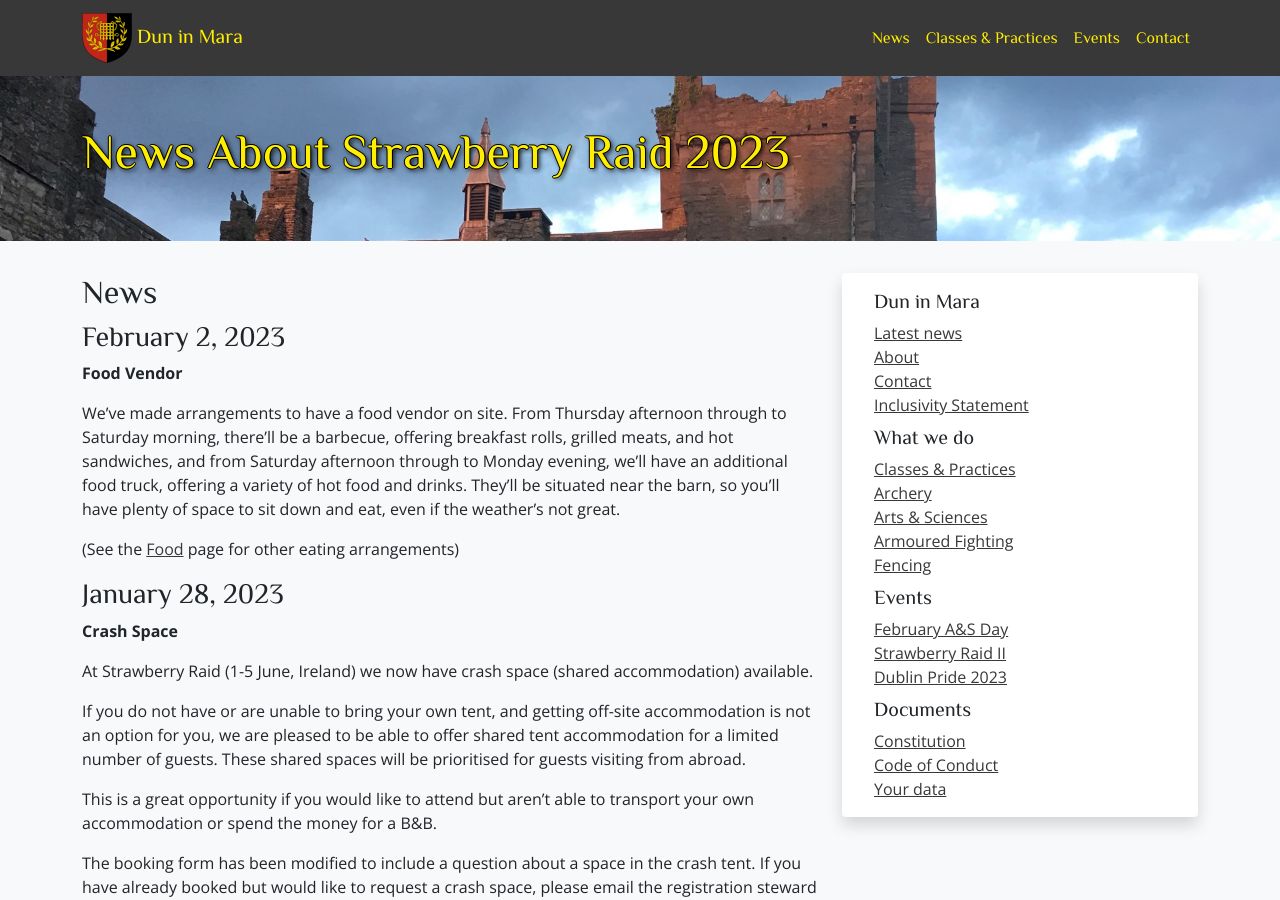
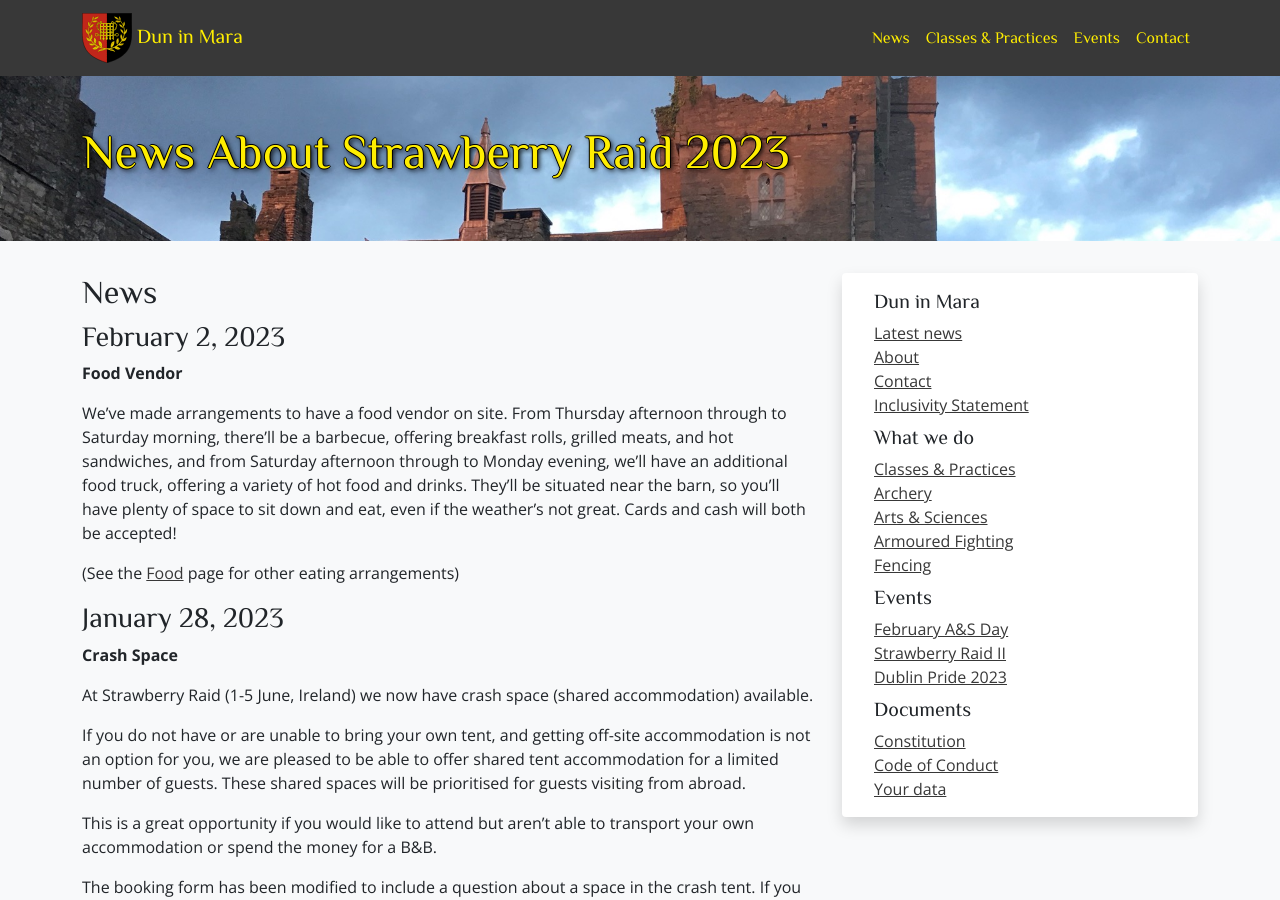
Before and after one commit to drachenwald/dun-in-mara, a Jekyll site: the page built from events/2023/strawberry-raid/news.md, in a window 1280 px wide and 900 px high. Built offline with Jekyll 4.4.1, drawn with Linux system fonts in a browser that asks for light colours; comment, search, counter and statistics services are not loaded.

Commit message:
Card & cash update

```diff
--- a/events/2023/strawberry-raid/news.md
+++ b/events/2023/strawberry-raid/news.md
@@ -10,7 +10,7 @@ excerpt: "1-5 June 2023. Sigginstown Castle, Co. Wexford, Ireland."
 
 **Food Vendor**
 
-We've made arrangements to have a food vendor on site. From Thursday afternoon through to Saturday morning, there'll be a barbecue, offering breakfast rolls, grilled meats, and hot sandwiches, and from Saturday afternoon through to Monday evening, we'll have an additional food truck, offering a variety of hot food and drinks. They'll be situated near the barn, so you'll have plenty of space to sit down and eat, even if the weather's not great.
+We've made arrangements to have a food vendor on site. From Thursday afternoon through to Saturday morning, there'll be a barbecue, offering breakfast rolls, grilled meats, and hot sandwiches, and from Saturday afternoon through to Monday evening, we'll have an additional food truck, offering a variety of hot food and drinks. They'll be situated near the barn, so you'll have plenty of space to sit down and eat, even if the weather's not great. Cards and cash will both be accepted!
 
 (See the <a href="https://duninmara.org/events/2023/strawberry-raid/food/">Food</a> page for other eating arrangements)
 
```
